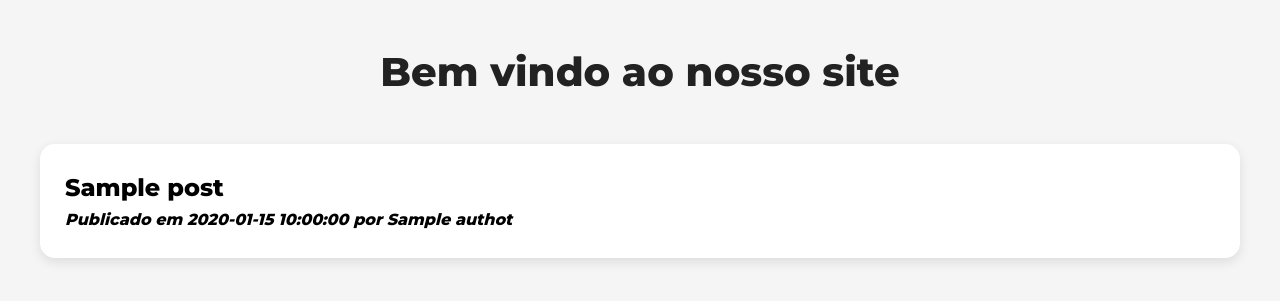
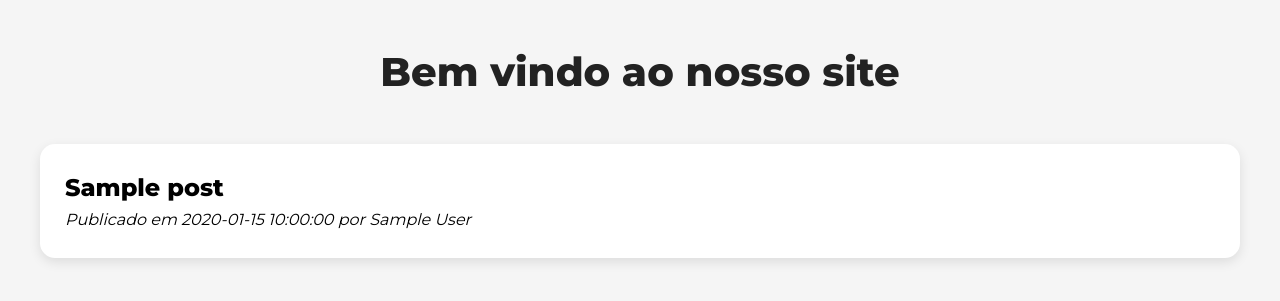
Before and after one commit to vicenteraphael/viajar-na-maionese, a Flask app: template SSR/templates/blog.html in a window 1280 px wide. Shown: the top 301 px of the page. Run offline with Flask 3, Linux system fonts and the light colour scheme; the template is opened without the code that fills it: most values are stand-ins (such as "Sample title", 1, 10 or a date in 2020).

Commit message:
fix: minor visual adjustments (try to correct markdown conflict)

```diff
--- a/SSR/static/css/style.css
+++ b/SSR/static/css/style.css
@@ -33,7 +33,3 @@ article {
   padding: 25px;
   margin-bottom: 25px;
 }
-
-em{
-    font-weight: bold;
-}
--- a/SSR/templates/blog.html
+++ b/SSR/templates/blog.html
@@ -13,7 +13,7 @@
 
         <article>
             <h2><a href="{{ url_for('blog_post', id=post['id']) }}">{{ post['title'] }}</a></h2>
-            <p><em>Publicado em {{ post['date'] }} por {{ post['authot'] }}</em></p>
+            <p><em>Publicado em {{ post['date'] }} por {{ post['author'] }}</em></p>
         </article>
 
     {% endfor %}
--- a/requirements.txt
+++ b/requirements.txt
@@ -1,3 +1,4 @@
 Flask
 python-markdown
+markdown
 python-frontmatter
```
